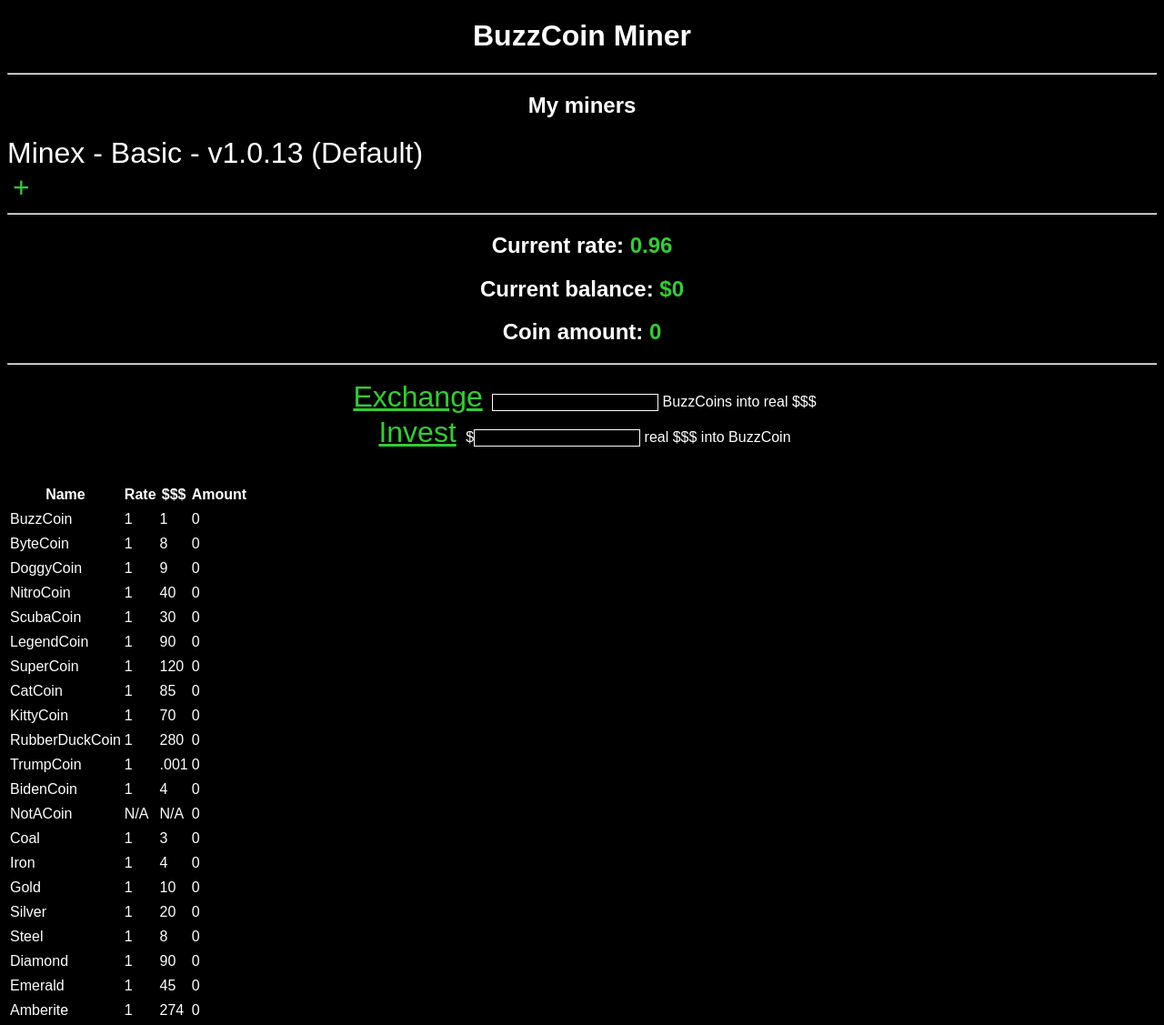
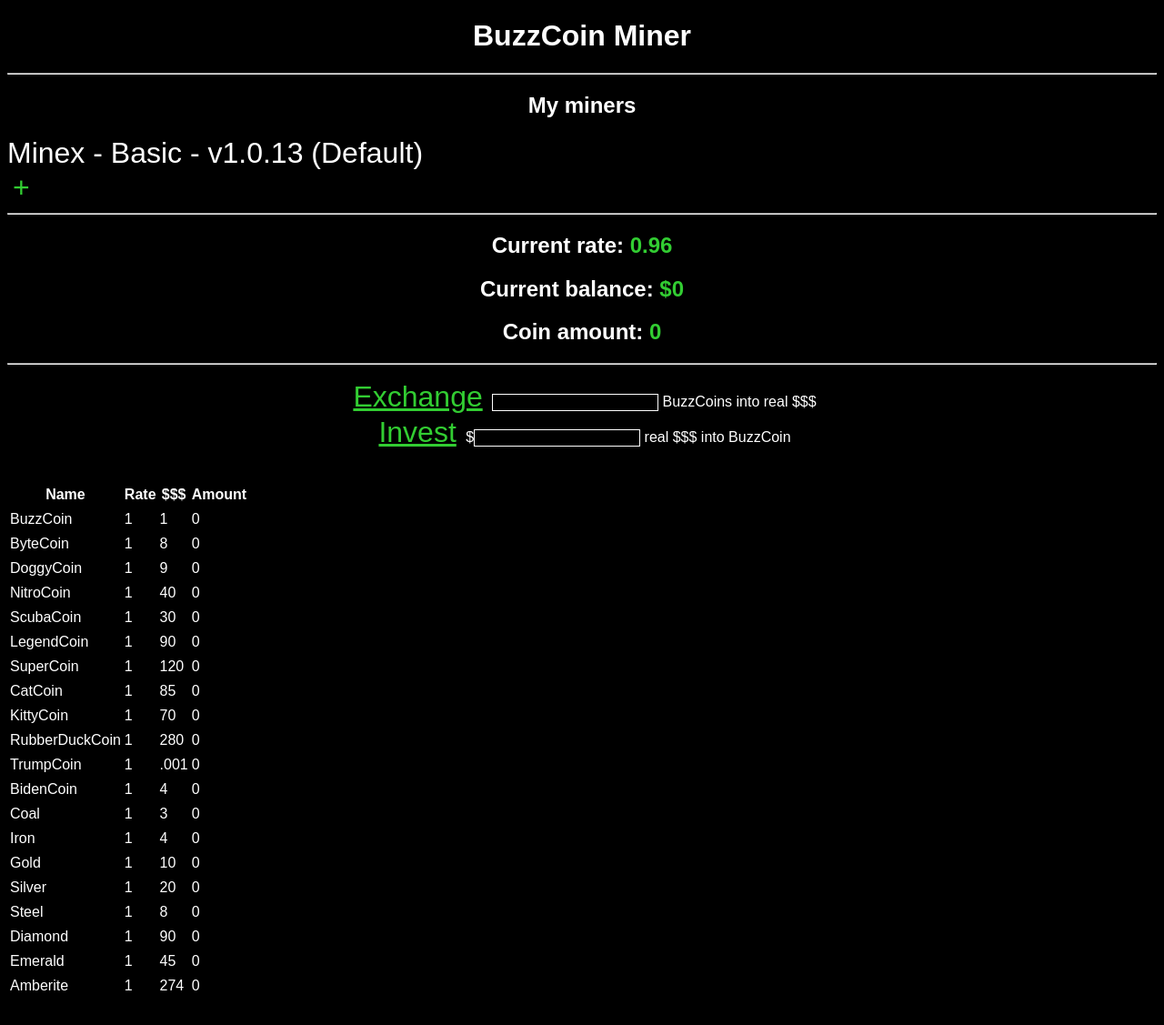
Before and after one commit to Cesium72/buzzcoin, a plain HTML site: page index.html in a window 1280 px wide. Shown: the whole page at 91% size. Drawn offline with Linux system fonts and the light colour scheme.

Commit message:
Update index.html

```diff
--- a/index.html
+++ b/index.html
@@ -146,12 +146,6 @@
 <td style="height: 23px; width: 14.2656px;">0</td>
 </tr>
 <tr style="height: 23px;">
-<td style="height: 23px; width: 118px;">NotACoin</td>
-<td style="height: 23px; width: 14px;">N/A</td>
-<td style="height: 23px; width: 14px;">N/A</td>
-<td style="height: 23px; width: 14.2656px;">0</td>
-</tr>
-<tr style="height: 23px;">
 <td style="height: 23px; width: 118px;">Coal</td>
 <td style="height: 23px; width: 14px;">1</td>
 <td style="height: 23px; width: 14px;">3</td>
```
